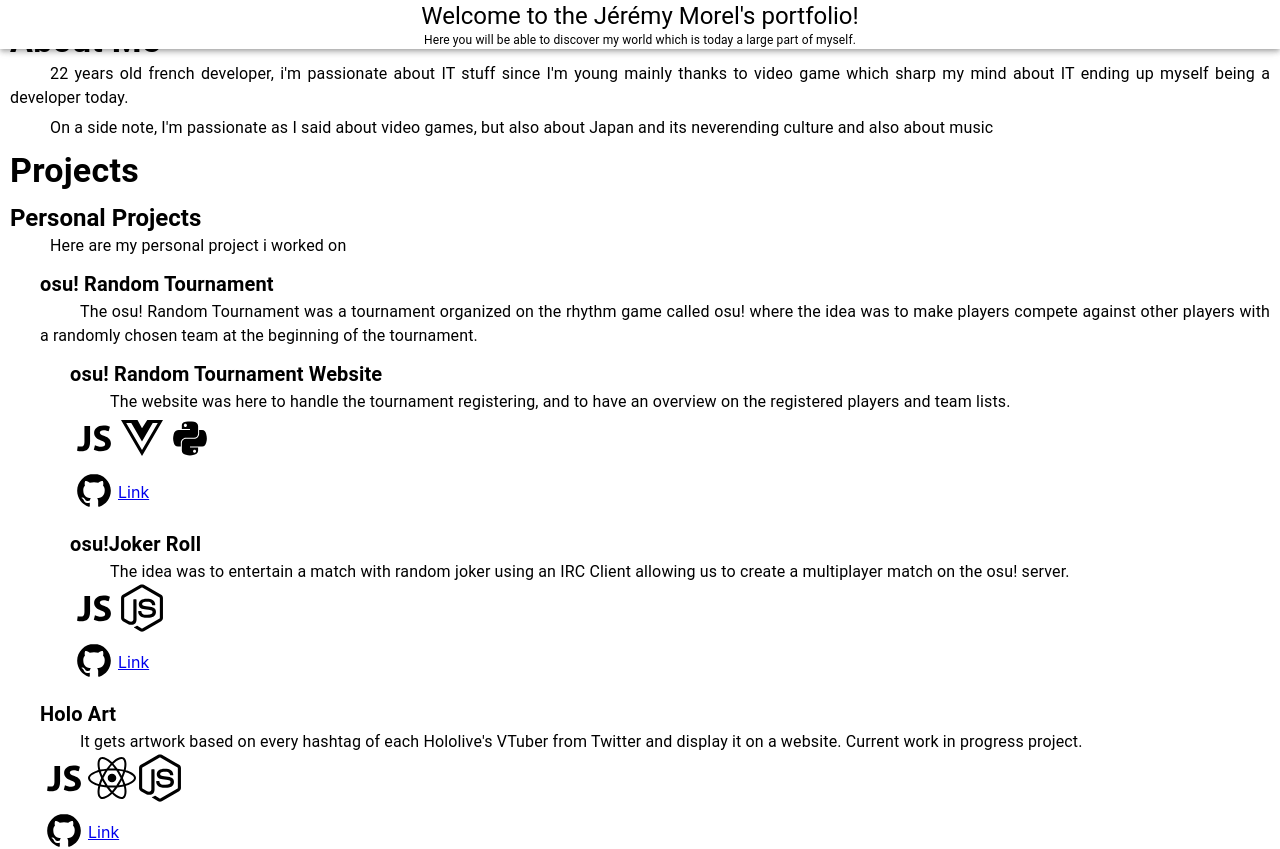
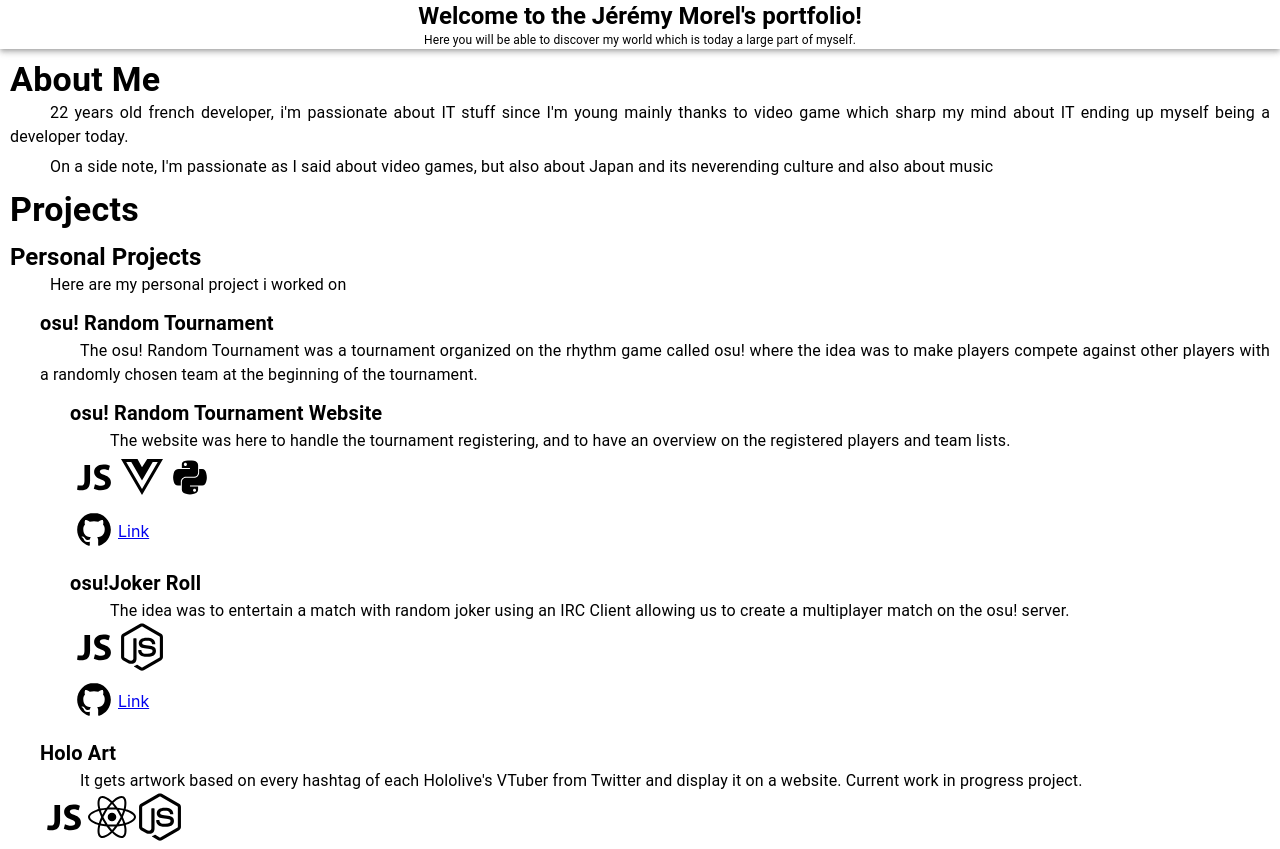
Before and after one commit to JeremyMorel-dev/Portfolio, a React (Create React App) app: page / in a window 1280 px wide. Shown: the top 849 px of the page. Built offline with nearby package versions, Linux system fonts and the light colour scheme.

Commit message:
AppBar fixed --> static

```diff
--- a/src/AboutMe/AboutMe.css
+++ b/src/AboutMe/AboutMe.css
@@ -1,5 +1,5 @@
 .AboutMeComponent {
-    margin: 20px 10px 10px 10px;
+    margin: 10px 10px 10px 10px;
 }
 
 .AboutMeDescription {
--- a/src/Welcome/Welcome.css
+++ b/src/Welcome/Welcome.css
@@ -1,5 +1,4 @@
 .WelcomeComponent {
     margin-top: 10px;
     margin-left: 10px;
-    text-indent: 0px;
 }
--- a/src/Welcome/Welcome.js
+++ b/src/Welcome/Welcome.js
@@ -6,8 +6,8 @@
 function Welcome ({ t, i18n }) {
     return (
     <AppBar
-        position="fixed"
         color="inherit"
+        position="static"
         className="welcomeComponent"
     >
       <Container maxWidth="xl">
@@ -15,7 +15,7 @@
                 variant='h5'
                 align='center'
             >
-                {t('welcome.welcome')}
+                <strong>{t('welcome.welcome')}</strong>
             </Typography>
             <Typography
                 variant='body2'
```
